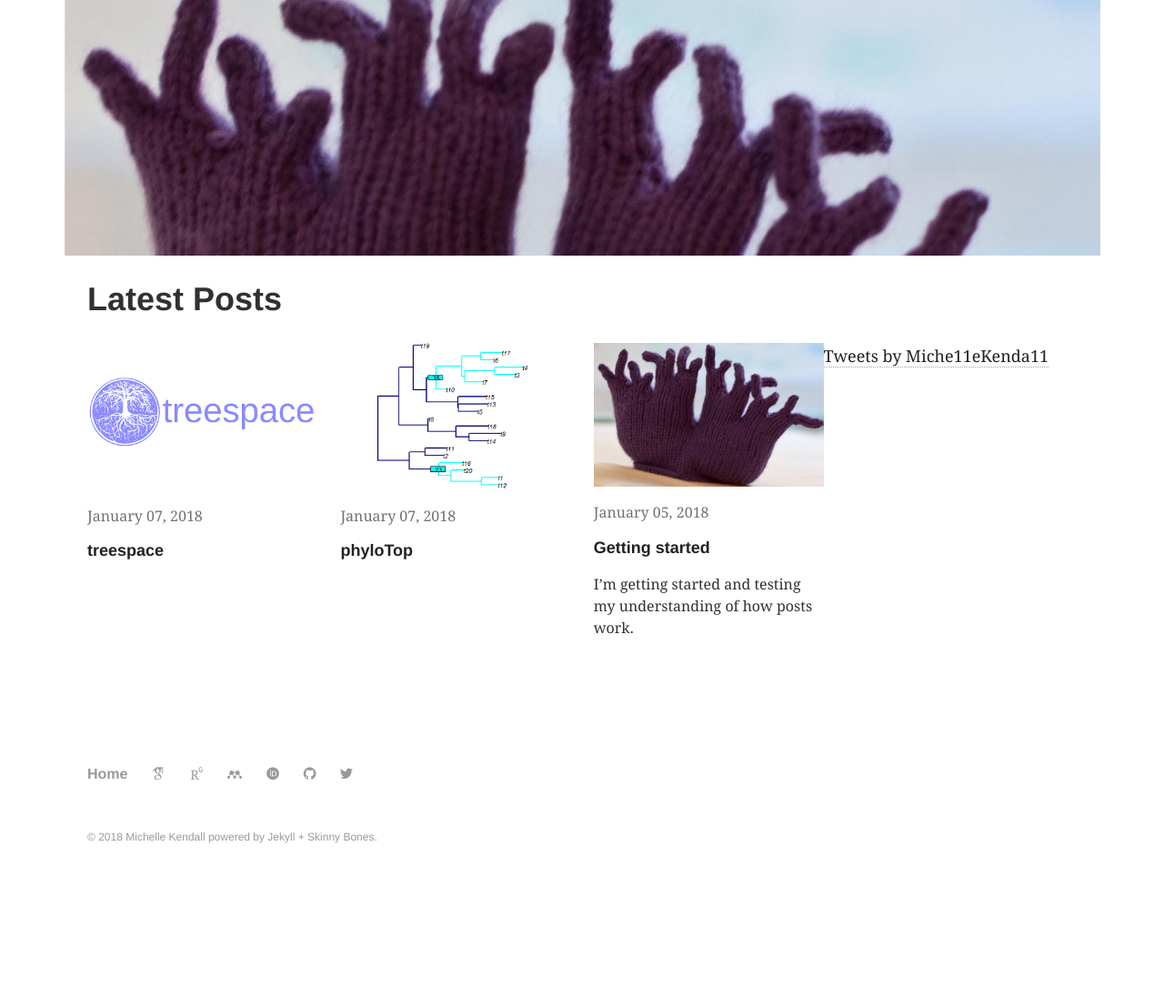
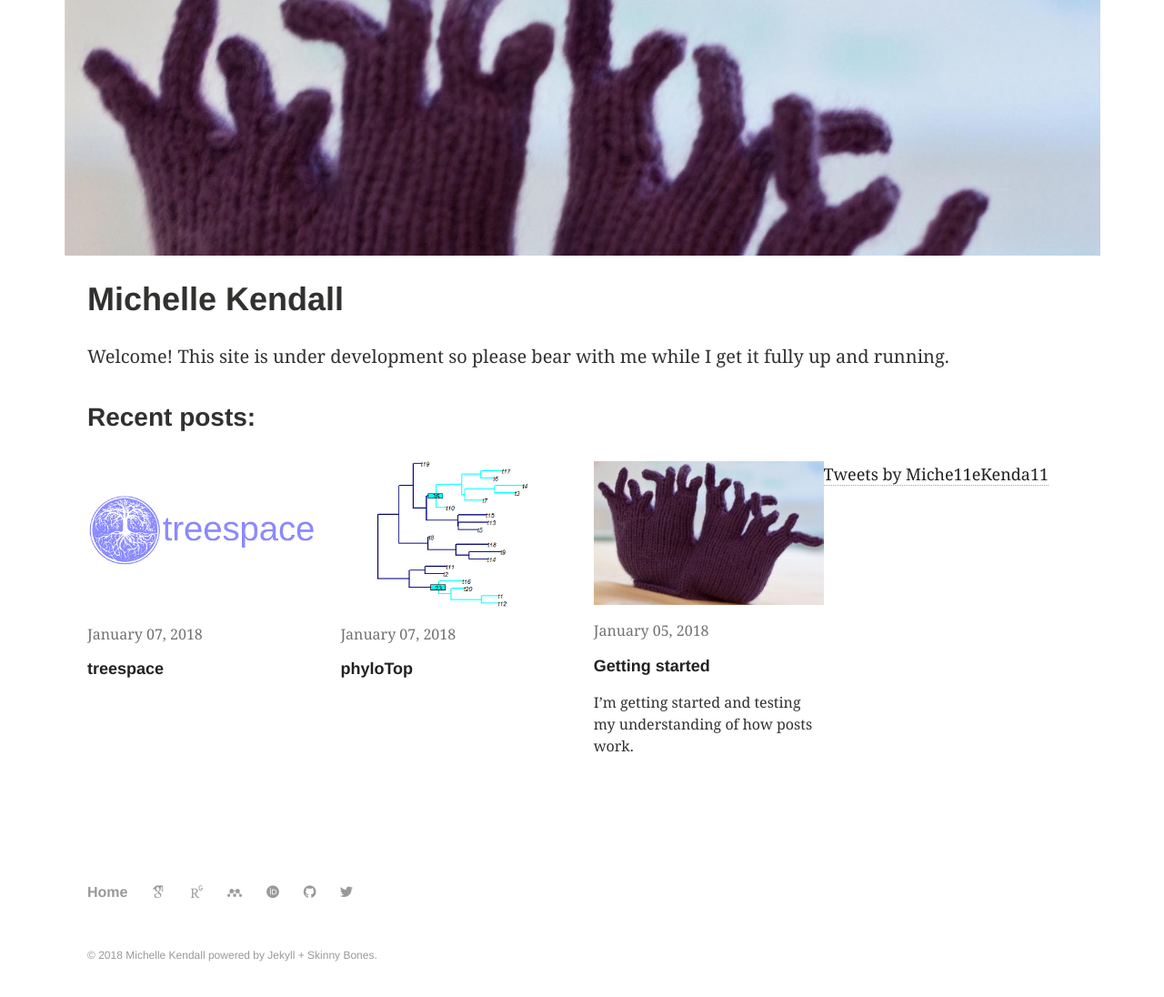
Before and after one commit to MichelleKendall/MichelleKendall.github.io, a Jekyll site: the page built from index.md, in a window 1280 px wide, cut to the strip 216-1351 px from the top of the page. Shown: the top 1096 px of the strip at 91% size. Built offline with Jekyll 4.4.1, drawn with Linux system fonts in a browser that asks for light colours; some web fonts are replaced; comment, search, counter and statistics services are not loaded; before the commit the page ends 1221 px from its top, so only the background shows below that.

Commit message:
Updating welcome page

```diff
--- a/index.md
+++ b/index.md
@@ -1,10 +1,14 @@
 ---
 layout: archive
 permalink: /
-title: "Latest Posts"
+title: "Michelle Kendall"
 image:
   feature: knitted_tree_banner.jpg
 ---
+
+Welcome! This site is under development so please bear with me while I get it fully up and running.
+
+### Recent posts:
 
 <div class="tiles">
 {% for post in site.posts %}
```
